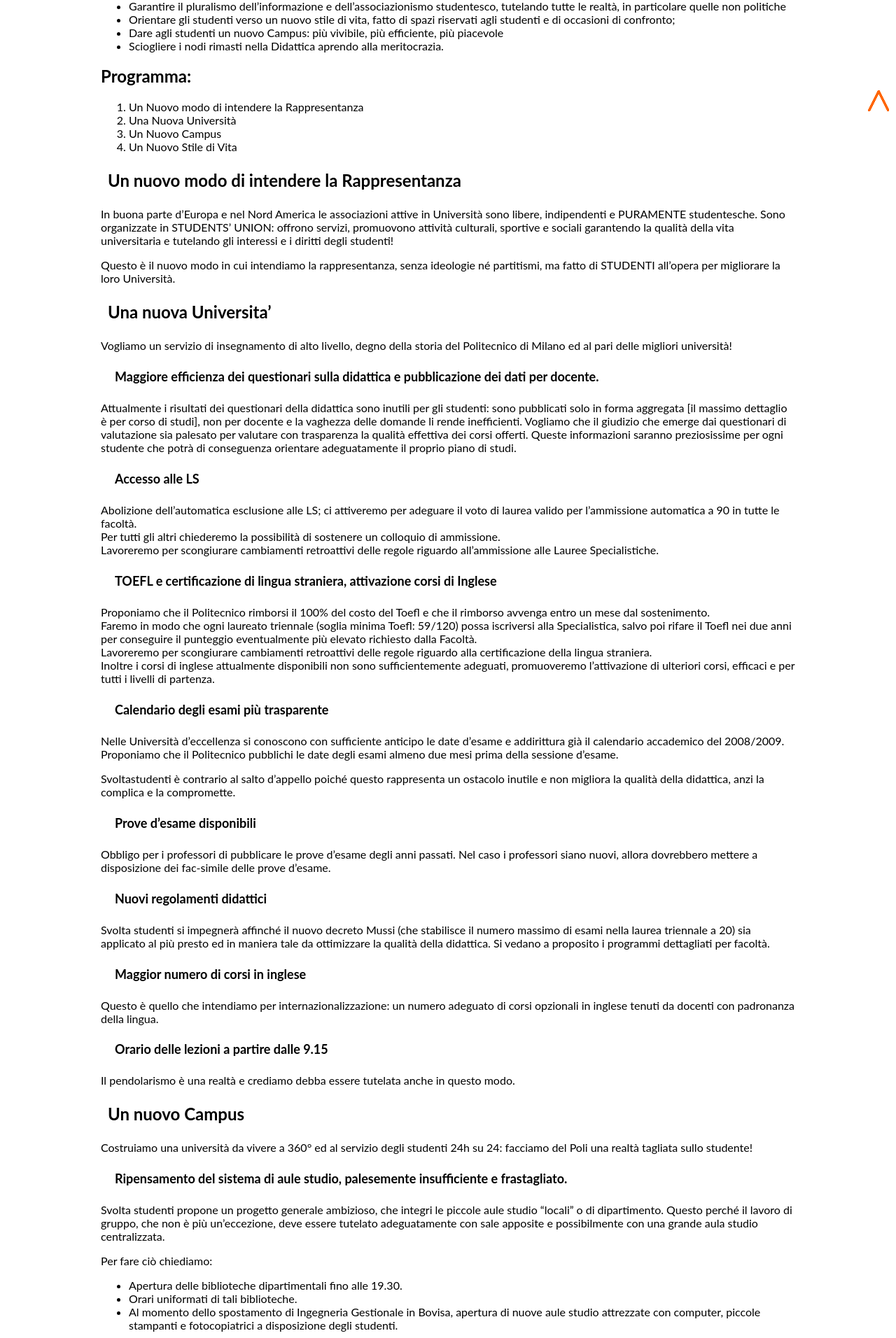
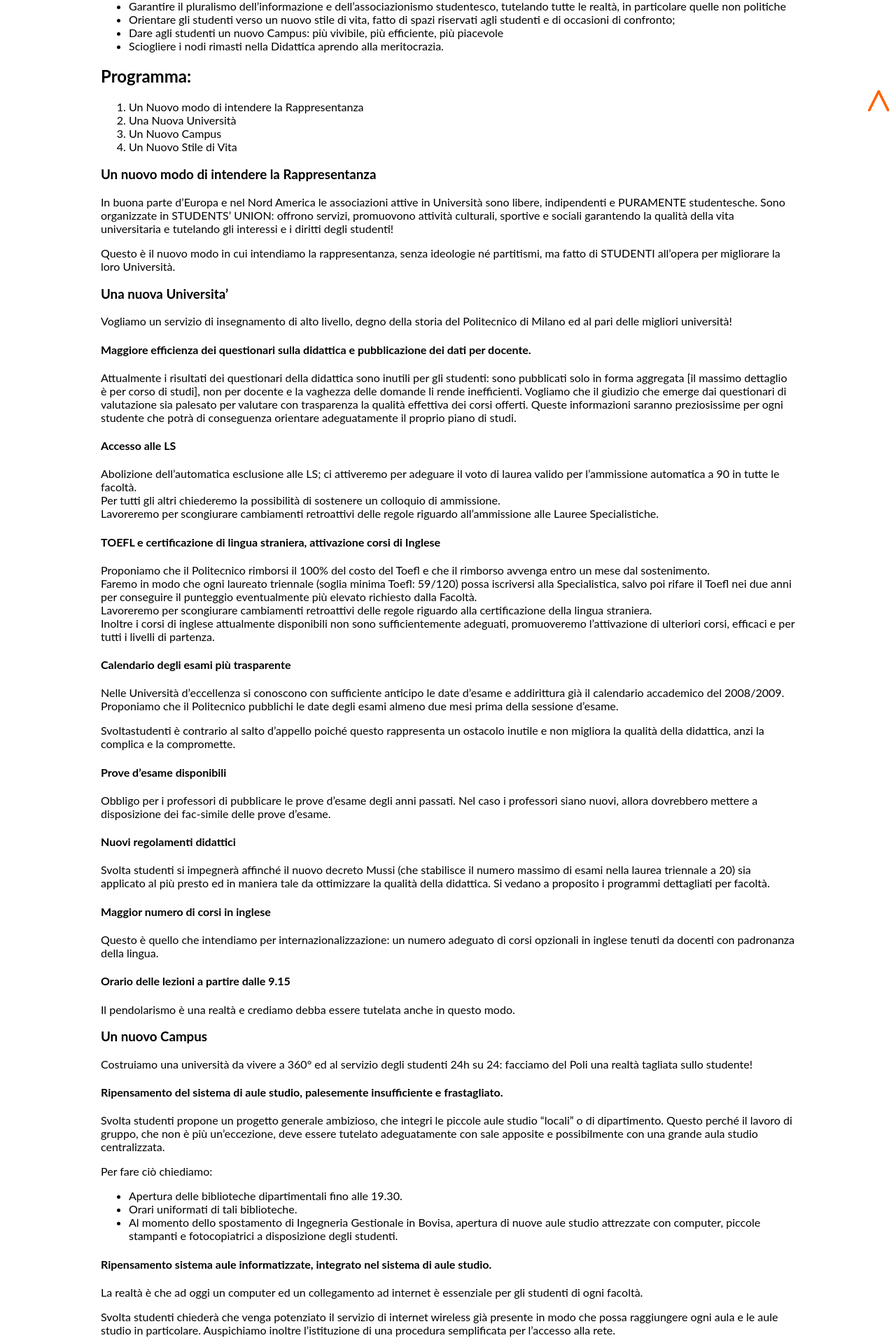
Before and after one commit to francesca-palladino/blog.svoltastudenti.it, a Jekyll site: the page built from _posts/2008-04-10-il-programma-di-svoltastudenti-presentato-alle-elezioni-studentesche-del-2008.md, in a window 1280 px wide. Shown: the part 727-2639 px from the top of the page at 70% size. Built offline with Jekyll 4.4.1, drawn with Linux system fonts in a browser that asks for light colours.

Commit message:
Update style.css

```diff
--- a/_includes/style.css
+++ b/_includes/style.css
@@ -21,24 +21,24 @@
 	margin-top: 10px;
 }
 
-#site-content > article h2 {
+.article-content h2 {
 	font-size: x-large;
 	font-weight: bold;
 }
-#site-content > article h3 {
+.article-content h3 {
 	font-size: x-large;
 	padding-left: 10px;
 }
-#site-content > article h4 {
+.article-content h4 {
 	font-size: large;
 	font-weight: bold;
 	padding-left: 20px;
 }
-#site-content > article h5 {
+.article-content h5 {
 	font-size: large;
 	padding-left: 30px;
 }
-#site-content > article h6 {
+.article-content h6 {
 	font-size: medium;
 	font-weight: bold;
 	padding-left: 40px;
@@ -51,7 +51,7 @@
 	border-top: 1px solid #FF6600;
 }
 
-#site-content > article > footer .prevNext {
+/* #site-content > article > footer .prevNext {
 	display: flex;
 	flex-direction: row;
 	width: 94%;
@@ -67,7 +67,7 @@
 	font-size: large;
 	text-decoration: none;
 }
-
+ */
 #site-content > article > footer .prevNext > *:hover {
 	text-decoration: underline;
 }
```
